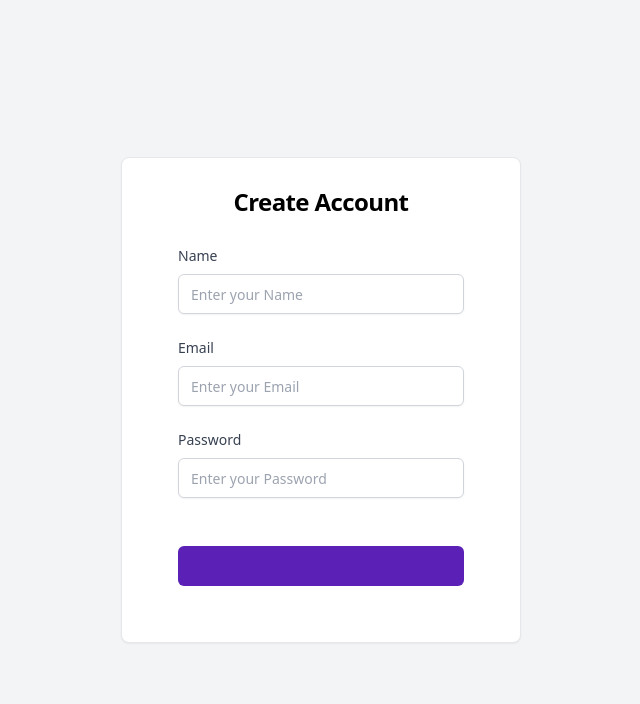
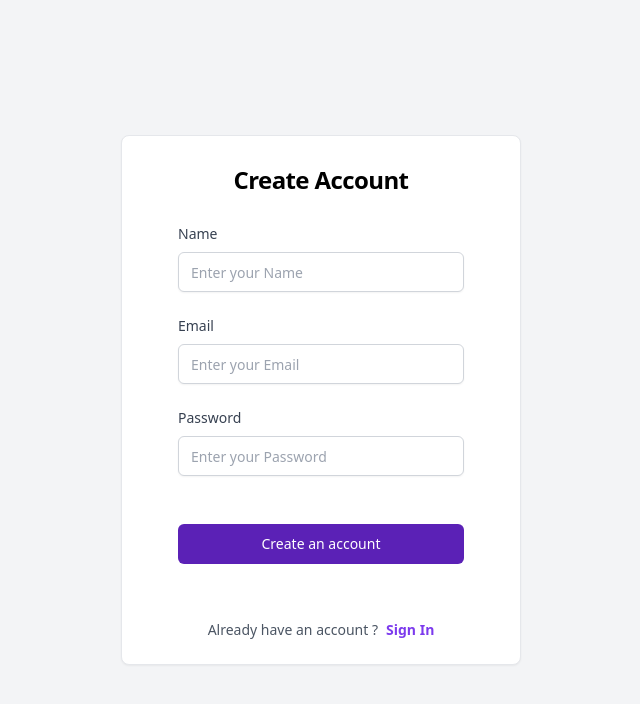
Before and after one commit to sathisk15/expense-tracker-ui, a React (Vite) app: page /signup in a window 1280 px wide. Shown: the top 704 px of the page, without its empty margins (319-959 px from the left). Built offline with nearby package versions, Linux system fonts and the light colour scheme.

Commit message:
Bug fix in Button and SignUp Component

```diff
--- a/src/components/ui/Button.jsx
+++ b/src/components/ui/Button.jsx
@@ -16,7 +16,7 @@ const sizeClasses = {
 };
 
 const Button = ({
-  childern,
+  children,
   variant = 'default',
   size = 'default',
   className,
@@ -32,7 +32,7 @@ const Button = ({
       )}
       {...props}
     >
-      {childern}
+      {children}
     </button>
   );
 };
--- a/src/pages/auth/SignUp.jsx
+++ b/src/pages/auth/SignUp.jsx
@@ -4,20 +4,24 @@ import { useForm } from 'react-hook-form';
 import { zodResolver } from '@hookform/resolvers/zod';
 import Input from '../../components/ui/Input';
 import Button from '../../components/ui/Button';
-import { useNavigate } from 'react-router-dom';
+import { Link, useNavigate } from 'react-router-dom';
 import { useEffect, useState } from 'react';
 import { BiLoader } from 'react-icons/bi';
 import {
   Card,
   CardContent,
+  CardFooter,
   CardHeader,
   CardTitle,
 } from '../../components/ui/Card';
+
 const RegisterSchema = z.object({
   email: z
     .string({ required_error: 'Email is required' })
     .email({ message: 'Invalid email address' }),
-  firstName: z.string({ required_error: 'Name is required' }),
+  firstName: z
+    .string({ required_error: 'Name is required' })
+    .min(5, 'Name must contain at least 5 character(s)'),
   password: z
     .string({ required_error: 'Password is required' })
     .min(1, 'password is required'),
@@ -75,7 +79,7 @@ const SignUp = () => {
                   name="email"
                   type="email"
                   placeholder="Enter your Email"
-                  error={errors?.firstName?.message}
+                  error={errors?.email?.message}
                   {...register('email')}
                   className="text-sm border dark:border-gray-800 dark:bg-transparent dark:placeholder:text-gray-800 dark:text=gray-400 dark:outline-none"
                 />
@@ -86,7 +90,7 @@ const SignUp = () => {
                   name="password"
                   type="password"
                   placeholder="Enter your Password"
-                  error={errors?.firstName?.message}
+                  error={errors?.password?.message}
                   {...register('password')}
                   className="text-sm border dark:border-gray-800 dark:bg-transparent dark:placeholder:text-gray-800 dark:text=gray-400 dark:outline-none"
                 />
@@ -98,7 +102,7 @@ const SignUp = () => {
                 disabled={loading}
               >
                 {loading ? (
-                  <BiLoader className="text=2xl text-white animate-spin" />
+                  <BiLoader className="text-2xl text-white animate-spin" />
                 ) : (
                   'Create an account'
                 )}
@@ -106,6 +110,15 @@ const SignUp = () => {
             </form>
           </CardContent>
         </div>
+        <CardFooter className="justify-center gap-2">
+          <p className="text-sm text-gray-600">Already have an account ?</p>
+          <Link
+            to="/singin"
+            className="text-sm font-semibold text-violet-600 hover:underline"
+          >
+            Sign In
+          </Link>
+        </CardFooter>
       </Card>
     </div>
   );
```
